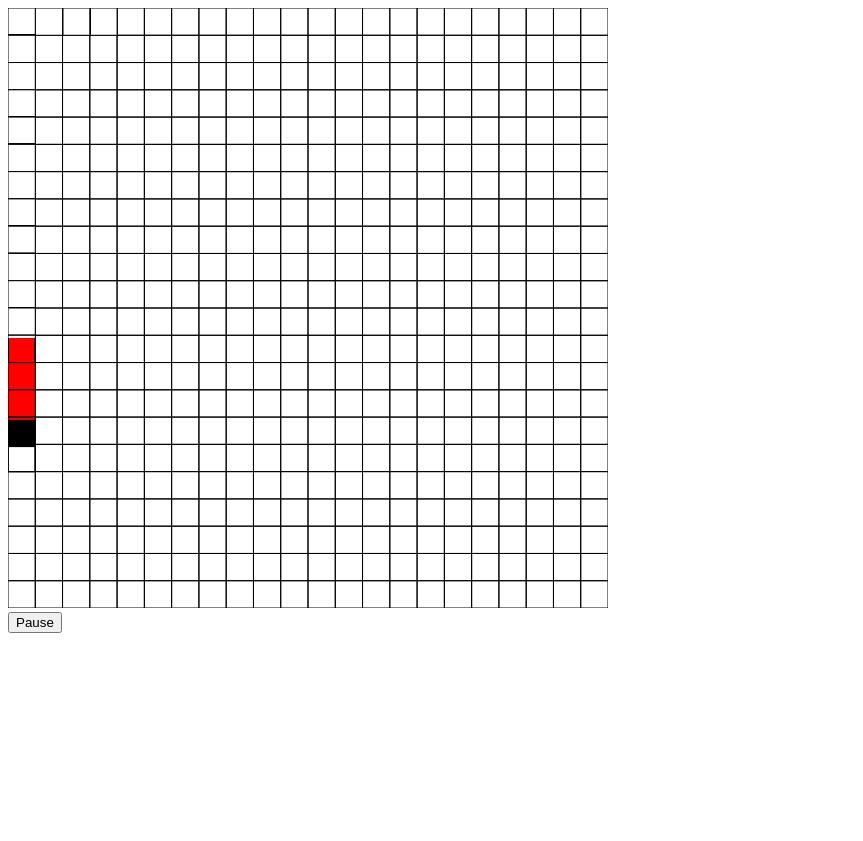
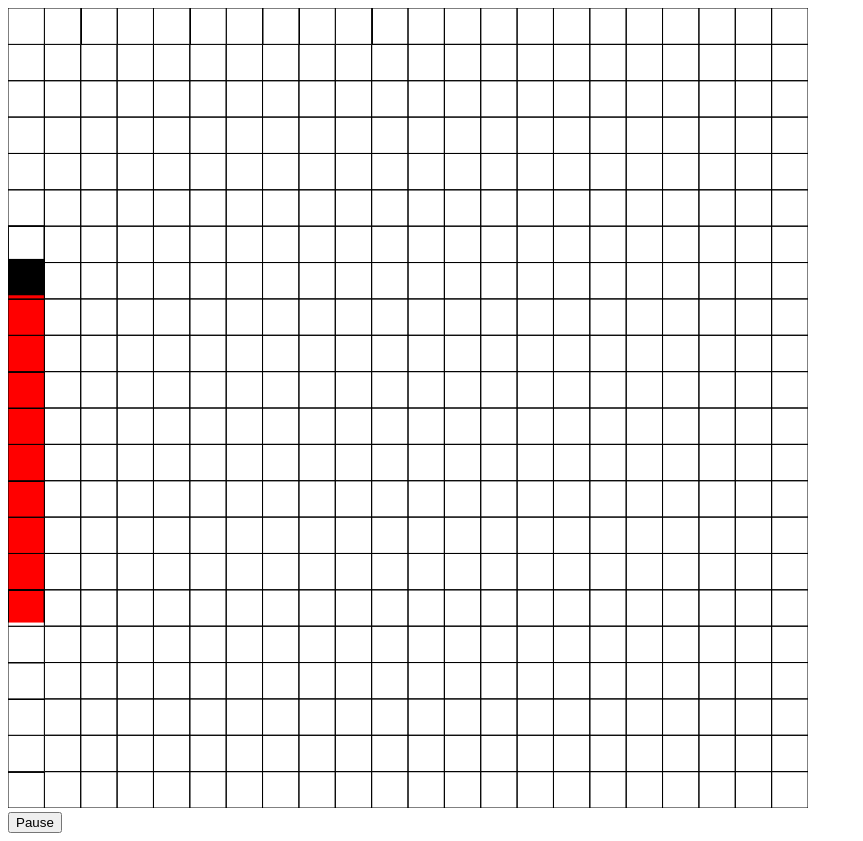
Before and after one commit to SomeJoGrams/SizeTwoSnakeProject, a plain HTML site: page index.html in a window 1280 px wide. Shown: the whole page, without its empty margins (0-863 px from the left). Before the commit the page ends 800 px from the top, so only its background shows below. Drawn offline with Linux system fonts and the light colour scheme.

Commit message:
fixed facing bug + added increasing size

```diff
--- a/index.html
+++ b/index.html
@@ -7,7 +7,7 @@
     </head>
     <body>
         <div>
-        <canvas id="snakeSpace"  width="600" height="600"></canvas>
+        <canvas id="snakeSpace"  width="800" height="800"></canvas>
         </div>
         <button id="pauseButton" type="button">Pause</button>
         <script src="js/main.js"></script>
--- a/js/main.js
+++ b/js/main.js
@@ -80,6 +80,21 @@ class Facing {
     }
 }
 
+class Position{
+    constructor(xPosition, yPosition){
+        this.xPosition = xPosition;
+        this.yPosition = yPosition;
+    }
+    getX(){
+        return this.xPosition;
+    }
+    getY(){
+        return this.yPosition;
+    }
+
+}
+
+
 class Field{
     constructor(xIndex,yIndex,content,facing){
         this.xIndex = xIndex;
@@ -95,6 +110,9 @@ class Field{
     }
     getContent(){
         return this.content;
+    }
+    setContent(newContent){
+        this.content = newContent;
     }
     getFacing(){
         return this.direction;
@@ -117,19 +135,6 @@ class DrawnField extends Field{
     }
 }
 
-class Position{
-    constructor(xPosition, yPosition){
-        this.xPosition = xPosition;
-        this.yPosition = yPosition;
-    }
-    getX(){
-        return this.xPosition;
-    }
-    getY(){
-        return this.yPosition;
-    }
-
-}
 
 function onlyOneDifference(x , y){
     // smaller
@@ -162,6 +167,7 @@ function relativePosition(position1,position2){ // return how the position 2 is
     return null;
 }
 
+
 class Snake{
     constructor(size, xHeadPosition, yHeadPosition, facingDirection, snakeTail, updateFields){
         this.size = size;
@@ -183,12 +189,38 @@ class Snake{
         return curSnakeUpate;
     }
 
+    // findFreeTile(){
+    //     // let tailPosition = snakeTail[0];
+    //     // let tailFacing = relativePosition()
+    //     // for (let i = 0; i < 4; i++){ //check in every direction
+    //     //     let freeField = nextPosition(new Field(tailPosition.getX(), tailPosition.getY(),"0",this.tailFacing ); // grow in the position where the tail is facing
+    //     //     if ()
+    //     // }
+    //     // return null;
+    //
+    // }
+
+    // increase the snake Size upon moving one tile forward, has to be called before the snake gets drawn and after moving
+    increaseSnakeSize(){
+        // find the tail that will be emptied
+        for (let i = 0; i < this.updateFields.length; i++){
+            if (this.updateFields[i].getContent() === "0"){
+                this.updateFields[i].setContent("1");
+                let newTailPosition = new Position(this.updateFields[i].getX(), this.updateFields[i].getY());
+                this.snakeTail.unshift(newTailPosition);
+                return true;
+            }
+        }
+        // remove the update Fields call from the Snake and re add to the snake tail
+        return false;
+    }
+
     getSnakeTail(){
         return this.snakeTail;
     }
 
     willCollide(snakeField){
-        let nextPosition = this.nextPosition(); // xPos
+        let nextPosition = this.nextPosition(new Field(this.xHeadPosition,this.yHeadPosition,"2",this.facingDirection)); // xPos
         if (snakeField[nextPosition.getX() + nextPosition.getY() * xFields].content === "0"){
             return false;
         }
@@ -200,8 +232,9 @@ class Snake{
     // down = 2
     // left 3
 
-    nextPosition(){
-        if (this.facingDirection.facingUp()) {
+    nextPosition(field){
+        let facingDirection = field.getFacing();
+        if (facingDirection.facingUp()) {
             // inside bounds
             if(this.yHeadPosition - 1 >= 0){
                 return new Position(this.xHeadPosition, this.yHeadPosition - 1);
@@ -210,7 +243,7 @@ class Snake{
                 return new Position(this.xHeadPosition, yFields - 1);
             }
         }
-        else if (this.facingDirection.facingDown()) {
+        else if (facingDirection.facingDown()) {
             // add to new head Position
             if(this.yHeadPosition + 1 > yFields - 1){ // out of bounds
                 return new Position(this.xHeadPosition, 0);
@@ -219,7 +252,7 @@ class Snake{
                 return new Position(this.xHeadPosition, this.yHeadPosition + 1);
             }
         }
-        else if (this.facingDirection.facingRight()) {
+        else if (facingDirection.facingRight()) {
             if(this.xHeadPosition + 1 > xFields - 1){ // out of bounds
                 return new Position(0, this.yHeadPosition);
             }
@@ -248,12 +281,13 @@ class Snake{
 
     moveforward()
     {
+        console.log(this.updateFields);
         let oldTail = null;
         // check for apple
         if (this.snakeTail.length > 0){
             oldTail = this.snakeTail.shift();
         }
-        let nextPosition = this.nextPosition();
+        let nextPosition = this.nextPosition(new Field(this.xHeadPosition,this.yHeadPosition,"2",this.facingDirection));
         // let headFacing = nextPosition[1];
         this.snakeTail.push(nextPosition); // add the new head to the last Element of the snake
         // update the updateField
@@ -278,11 +312,11 @@ class Snake{
         this.yHeadPosition = this.snakeTail[this.snakeTail.length - 1].getY();
 
         this.updateFields.push(new Field(this.xHeadPosition, this.yHeadPosition, "2", facing)); // fix facing
+        // return the new Head Position
+        return new Position(this.xHeadPosition, this.yHeadPosition);
     }
 
 }
-
-
 
 function linearInterpolation(currentValue,stepSize,goalValue){
     if (currentValue >= goalValue){
@@ -296,7 +330,6 @@ function interpolateField(drawnField,stepSize,interpolationFunc){
     resultField.setCompleted(interpolationFunc(drawnField.getCompleted(),stepSize,1));
     return resultField;
 }
-
 
 currentAnimatedFields = [];
 function interpolatedSnakeDrawing(fieldInterPolationFunc,animationStep,animate){
@@ -319,10 +352,10 @@ function interpolatedSnakeDrawing(fieldInterPolationFunc,animationStep,animate){
         else if(drawnField.getContent() === "2"){ // case head
             canvCont.fillStyle = "black";
         }
-        if (drawnField.getFacing().facingUp()){
+        if (drawnField.getFacing().facingUp()){ // TODO FIX
             // set upper left corner, so that y coord is at current Progress
             // set height of the rectangle to the current Progress
-            editedyPos = editedyPos - squareSize + (squareSize * (1 - curAnimationProgress));
+            editedyPos = editedyPos + (squareSize * (1 - curAnimationProgress));
             heightToDraw = squareSize * curAnimationProgress;
         }
         else if (drawnField.getFacing().facingDown()){
@@ -421,7 +454,7 @@ let elapsedTime = 0; // time in seconds
 const animationStep = 0.05; // if this is too small the game cant keep up with the fps // TODO make fps dependend on the animationStep? what if the fps wouldnt get met
 
 
-let mySnake = new Snake(4, 0, 0, new Facing("down"), [], []);
+let mySnake = new Snake(10, 0, 0, new Facing("up"), [], []);
 
 let snakeField = [];
 for (let i = 0; i < xFields; i++){
@@ -451,7 +484,10 @@ function run(){
         fpsThreshold -= 1.0 / fps;
         if ((elapsedTime) > fixedTimeStep){
             elapsedTime = 0;
-            mySnake.moveforward();
+            let headPosition = mySnake.moveforward();
+            if(snakeField[headPosition.getX() + headPosition.getY() * xFields].getContent() === "apple"){
+                mySnake.increaseSnakeSize();
+            }
             interpolatedSnakeDrawing(interpolateField,animationStep,false); // finish the Snake if the it didnt get completed during the animation
             currentAnimatedFields = [];
         }
```
